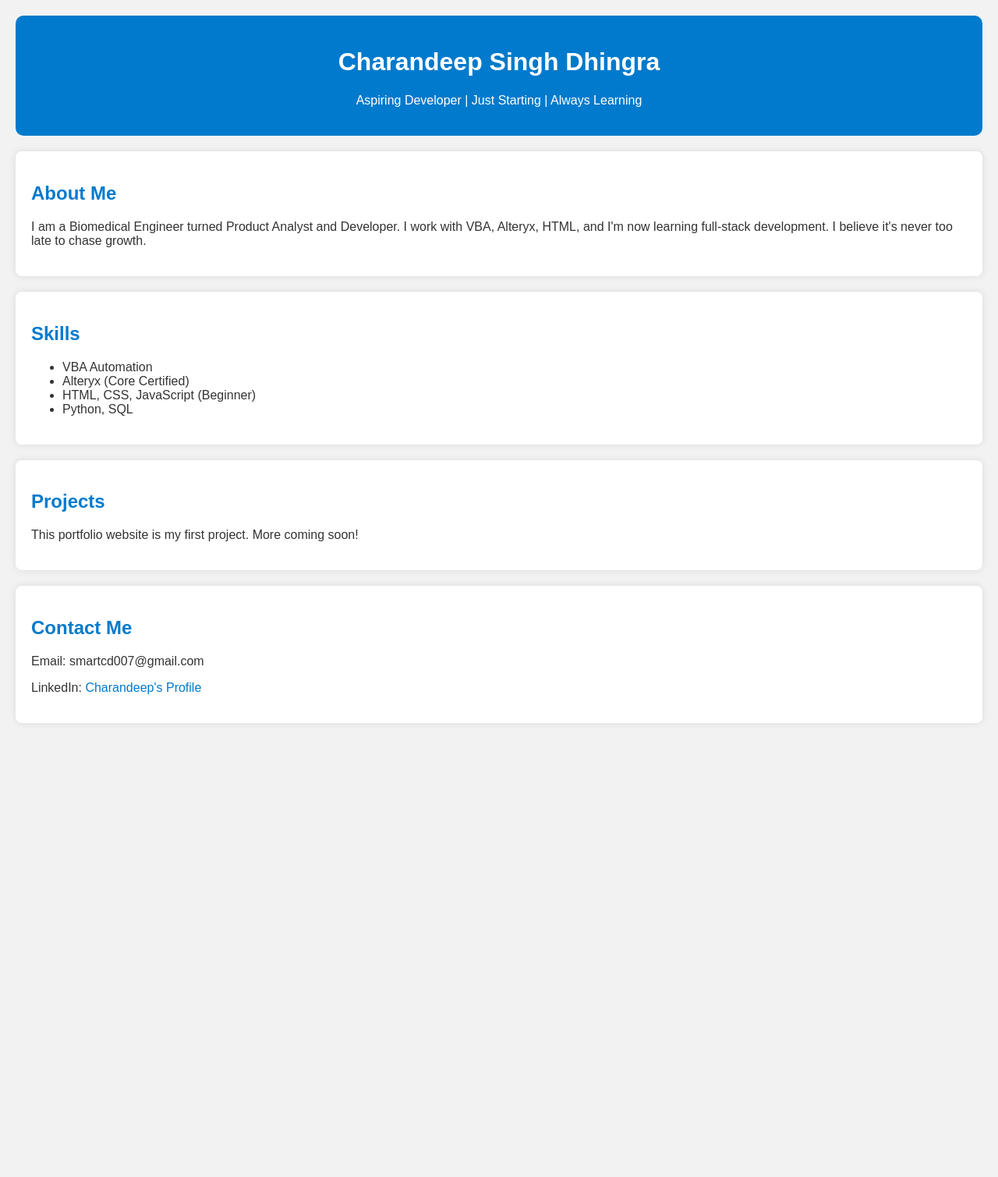
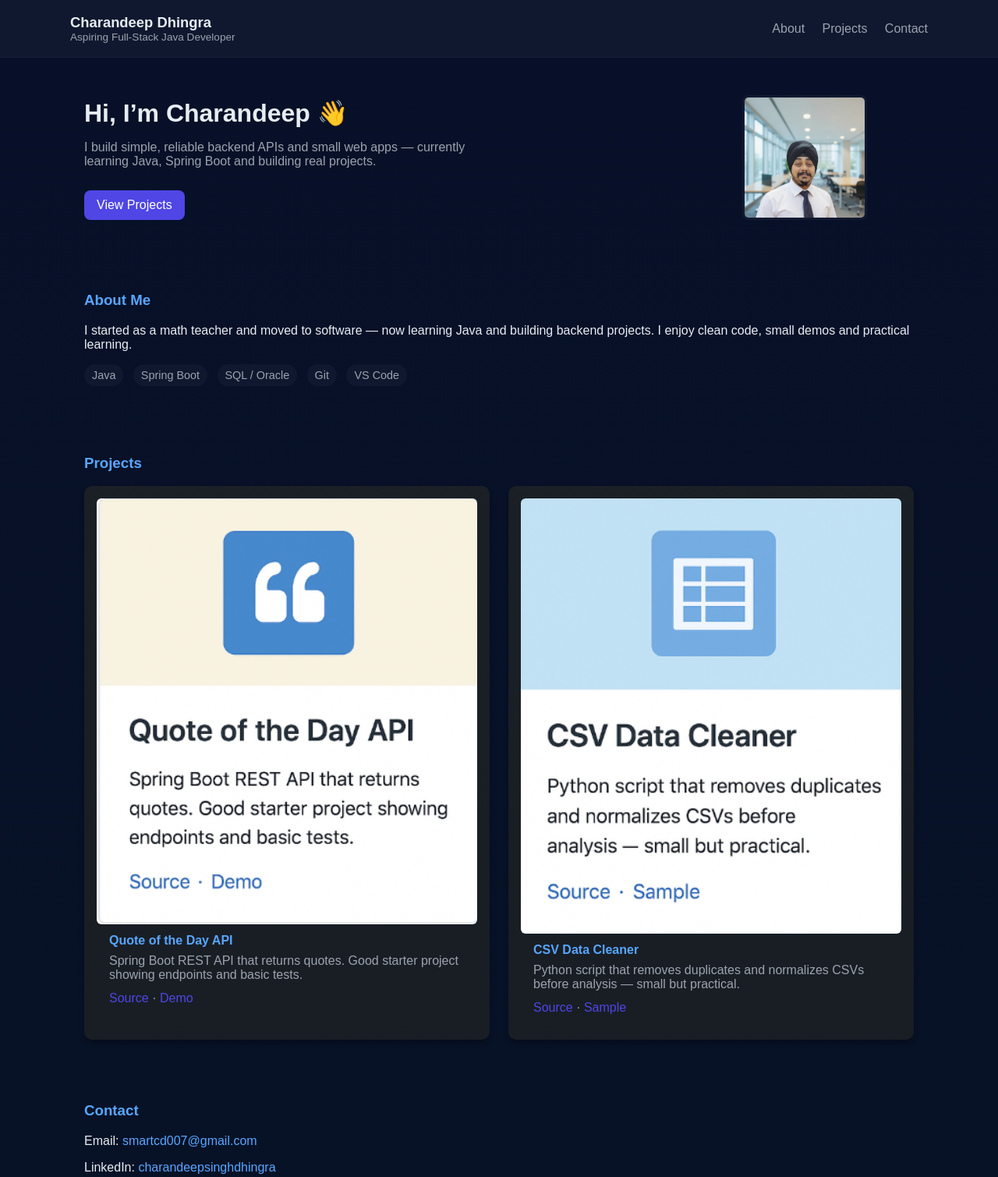
Before and after one commit to smartcd007/my-portfolio, a plain HTML site: page index.html in a window 1280 px wide. Shown: the top 1509 px of the page at 78% size. Before the commit the page ends 947 px from the top, so only its background shows below. Drawn offline with Linux system fonts and the light colour scheme.

Commit message:
Updated projects section with images, colors, and new tab links

```diff
--- a/index.html
+++ b/index.html
@@ -1,42 +1,102 @@
-<!DOCTYPE html>
+<!doctype html>
 <html lang="en">
 <head>
-  <meta charset="UTF-8">
-  <title>Charandeep's Portfolio</title>
-  <link rel="stylesheet" href="style.css">
+  <meta charset="utf-8" />
+  <meta name="viewport" content="width=device-width,initial-scale=1" />
+  <title>Charandeep Singh Dhingra — Portfolio</title>
+  <link rel="stylesheet" href="style.css" />
 </head>
 <body>
-
-  <header>
-    <h1>Charandeep Singh Dhingra</h1>
-    <p>Aspiring Developer | Just Starting | Always Learning</p>
+  <header class="site-header">
+    <div class="container header-inner">
+      <div class="brand">
+        <h1>Charandeep Dhingra</h1>
+        <p class="muted">Aspiring Full-Stack Java Developer</p>
+      </div>
+      <nav class="nav">
+        <a href="#about">About</a>
+        <a href="#projects">Projects</a>
+        <a href="#contact">Contact</a>
+      </nav>
+    </div>
   </header>
 
-  <section id="about">
-    <h2>About Me</h2>
-    <p>I am a Biomedical Engineer turned Product Analyst and Developer. I work with VBA, Alteryx, HTML, and I'm now learning full-stack development. I believe it's never too late to chase growth.</p>
-  </section>
+  <main>
+    <section id="hero" class="hero">
+      <div class="container hero-inner">
+        <div class="hero-text">
+          <h2>Hi, I’m Charandeep 👋</h2>
+          <p>I build simple, reliable backend APIs and small web apps — currently learning Java, Spring Boot and building real projects.</p>
+          <a class="btn" href="#projects">View Projects</a>
+        </div>
+        <div class="hero-img">
+          <!-- If you have a profile image, put it in images/profile.jpg and update the src -->
+          <img src="images/profile.png" alt="Charandeep Singh Dhingra">
+        </div>
+      </div>
+    </section>
 
-  <section id="skills">
-    <h2>Skills</h2>
-    <ul>
-      <li>VBA Automation</li>
-      <li>Alteryx (Core Certified)</li>
-      <li>HTML, CSS, JavaScript (Beginner)</li>
-      <li>Python, SQL</li>
-    </ul>
-  </section>
+    <section id="about" class="section">
+      <div class="container">
+        <h3>About Me</h3>
+        <p>I started as a math teacher and moved to software — now learning Java and building backend projects. I enjoy clean code, small demos and practical learning.</p>
 
-  <section id="projects">
-    <h2>Projects</h2>
-    <p>This portfolio website is my first project. More coming soon!</p>
-  </section>
+        <div class="skills">
+          <span class="pill">Java</span>
+          <span class="pill">Spring Boot</span>
+          <span class="pill">SQL / Oracle</span>
+          <span class="pill">Git</span>
+          <span class="pill">VS Code</span>
+        </div>
+      </div>
+    </section>
 
-  <section id="contact">
-    <h2>Contact Me</h2>
-    <p>Email: smartcd007@gmail.com</p>
-    <p>LinkedIn: <a href="https://www.linkedin.com/in/charandeepsinghdhingra" target="_blank">Charandeep's Profile</a></p>
-  </section>
+<section id="projects" class="section">
+  <div class="container">
+    <h3>Projects</h3>
 
+    <div class="grid">
+
+      <!-- Quote of the Day API -->
+      <article class="card">
+        <img src="images/quote-api.png" alt="Quote of the Day API">
+        <h4>Quote of the Day API</h4>
+        <p>Spring Boot REST API that returns quotes. Good starter project showing endpoints and basic tests.</p>
+        <p class="links">
+          <a href="https://github.com/smartcd007/quote-of-the-day-api" target="_blank" rel="noopener noreferrer">Source</a> ·
+          <a href="https://smartcd007.github.io/quote-of-the-day-api" target="_blank" rel="noopener noreferrer">Demo</a>
+        </p>
+      </article>
+
+      <!-- CSV Data Cleaner -->
+      <article class="card">
+        <img src="images/csv-cleaner.png" alt="CSV Data Cleaner">
+        <h4>CSV Data Cleaner</h4>
+        <p>Python script that removes duplicates and normalizes CSVs before analysis — small but practical.</p>
+        <p class="links">
+          <a href="https://github.com/smartcd007/csv-data-cleaner" target="_blank" rel="noopener noreferrer">Source</a> ·
+          <a href="https://smartcd007.github.io/csv-data-cleaner" target="_blank" rel="noopener noreferrer">Sample</a>
+        </p>
+      </article>
+
+    </div>
+  </div>
+</section>
+
+
+    <section id="contact" class="section">
+      <div class="container">
+        <h3>Contact</h3>
+        <p>Email: <a href="mailto:smartcd007@gmail.com">smartcd007@gmail.com</a></p>
+        <p>LinkedIn: <a href="https://www.linkedin.com/in/charandeepsinghdhingra" target="_blank">charandeepsinghdhingra</a></p>
+      </div>
+    </section>
+  </main>
+
+  <footer class="site-footer">
+    <div class="container">
+      <p>© 2025 Charandeep Singh Dhingra — Built with ❤️</p>
+    </div>
+  </footer>
 </body>
 </html>
--- a/style.css
+++ b/style.css
@@ -1,36 +1,161 @@
-body {
-  font-family: Arial, sans-serif;
-  background-color: #f2f2f2;
-  margin: 0;
-  padding: 20px;
-  color: #333;
+:root{
+  --bg:#0f1724;
+  --card:#0b1220;
+  --accent:#4f46e5;
+  --muted:#9ca3af;
+  --text:#e6eef8;
+  --container-width:1100px;
 }
 
-header {
-  background-color: #007acc;
-  color: white;
-  padding: 20px;
-  text-align: center;
-  border-radius: 10px;
+*{box-sizing:border-box}
+body{
+  margin:0;
+  font-family:Inter, system-ui, -apple-system, "Segoe UI", Roboto, "Helvetica Neue", Arial;
+  color:var(--text);
+  background: linear-gradient(180deg,#071028 0%, #081226 100%);
+  -webkit-font-smoothing:antialiased;
 }
 
-section {
-  background-color: white;
-  padding: 20px;
-  margin-top: 20px;
-  border-radius: 8px;
-  box-shadow: 0px 0px 10px rgba(0,0,0,0.1);
+/* container */
+.container{
+  max-width:var(--container-width);
+  margin:0 auto;
+  padding:0 18px;
 }
 
-h2 {
-  color: #007acc;
+/* header */
+.site-header{
+  background: rgba(255,255,255,0.03);
+  border-bottom:1px solid rgba(255,255,255,0.03);
+}
+.header-inner{
+  display:flex;
+  align-items:center;
+  justify-content:space-between;
+  padding:18px 0;
+}
+.brand h1{margin:0;font-size:1.15rem}
+.brand .muted{margin:0;color:var(--muted);font-size:0.85rem}
+.nav a{color:var(--muted);text-decoration:none;margin-left:18px}
+.nav a:hover{color:var(--text)}
+
+/* hero */
+.hero{
+  padding:48px 0;
+}
+.hero-inner{
+  display:grid;
+  grid-template-columns:1fr 220px;
+  gap:28px;
+  align-items:center;
+}
+.hero h2{margin:0;font-size:2rem}
+.hero p{color:var(--muted);max-width:60ch}
+.btn{
+  display:inline-block;
+  padding:10px 16px;
+  background:var(--accent);
+  color:white;
+  border-radius:8px;
+  text-decoration:none;
+  margin-top:12px;
+}
+.hero-img img{
+  width:160px;
+  height:160px;
+  object-fit:cover;
+  border-radius:8px;
+  border:3px solid rgba(255,255,255,0.04);
+}
+
+/* sections */
+.section{padding:40px 0}
+.section h3{margin-top:0}
+
+/* skills */
+.skills{margin-top:12px}
+.pill{
+  display:inline-block;
+  padding:6px 10px;
+  background:rgba(255,255,255,0.03);
+  color:var(--muted);
+  border-radius:999px;
+  margin-right:8px;
+  margin-bottom:8px;
+  font-size:0.9rem;
+}
+
+/* projects */
+.grid{
+  display:grid;
+  grid-template-columns:repeat(auto-fit,minmax(260px,1fr));
+  gap:16px;
+  margin-top:16px;
+}
+.card{
+  background: linear-gradient(180deg, rgba(255,255,255,0.02), rgba(255,255,255,0.01));
+  border-radius:10px;
+  overflow:hidden;
+  box-shadow: 0 6px 18px rgba(2,6,23,0.6);
+}
+.card img{width:100%;height:160px;object-fit:cover;display:block}
+.card h4{margin:12px 16px 0}
+.card p{margin:8px 16px 12px;color:var(--muted)}
+.card .links{margin:0 16px 16px;color:var(--muted)}
+.card a{color:var(--accent);text-decoration:none}
+
+/* footer */
+.site-footer{padding:18px 0;text-align:center;color:var(--muted);border-top:1px solid rgba(255,255,255,0.03);}
+
+/* responsive */
+@media (max-width:820px){
+  .hero-inner{grid-template-columns:1fr; text-align:center}
+  .hero-img{margin:0 auto}
+  .nav{display:none}
+}
+body {
+  background-color: #0d1117; /* dark GitHub-style */
+  color: #e6edf3;
+  font-family: Arial, sans-serif;
+}
+
+h3, h4 {
+  color: #58a6ff; /* bright blue */
 }
 
 a {
-  color: #007acc;
+  color: #58a6ff;
   text-decoration: none;
 }
 
 a:hover {
-  text-decoration: underline;
+  color: #79c0ff;
 }
+
+.grid {
+  display: grid;
+  grid-template-columns: repeat(auto-fit, minmax(300px, 1fr));
+  gap: 1.5rem;
+  margin-top: 1rem;
+}
+
+.card {
+  background-color: #161b22;
+  border-radius: 10px;
+  box-shadow: 0 4px 6px rgba(0,0,0,0.3);
+  overflow: hidden;
+  padding: 1rem;
+  transition: transform 0.2s ease;
+}
+
+.card:hover {
+  transform: translateY(-5px);
+}
+
+.card img {
+  width: 100%;
+  height: auto;
+  display: block;
+  margin-bottom: 0.75rem;
+  border-radius: 6px;
+}
```
Also changed, not shown: images/csv-cleaner.png (added), images/profile.png (added), images/quote-api.png (added), 1 other file.
